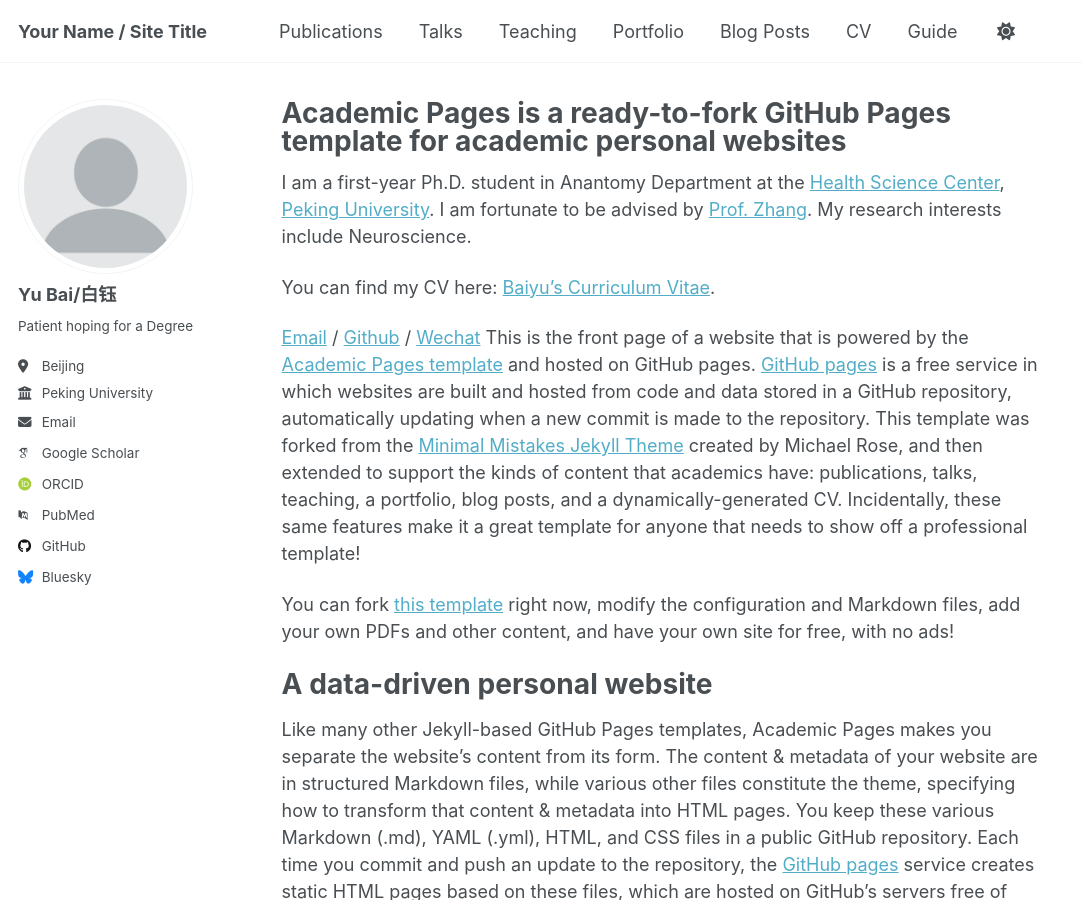
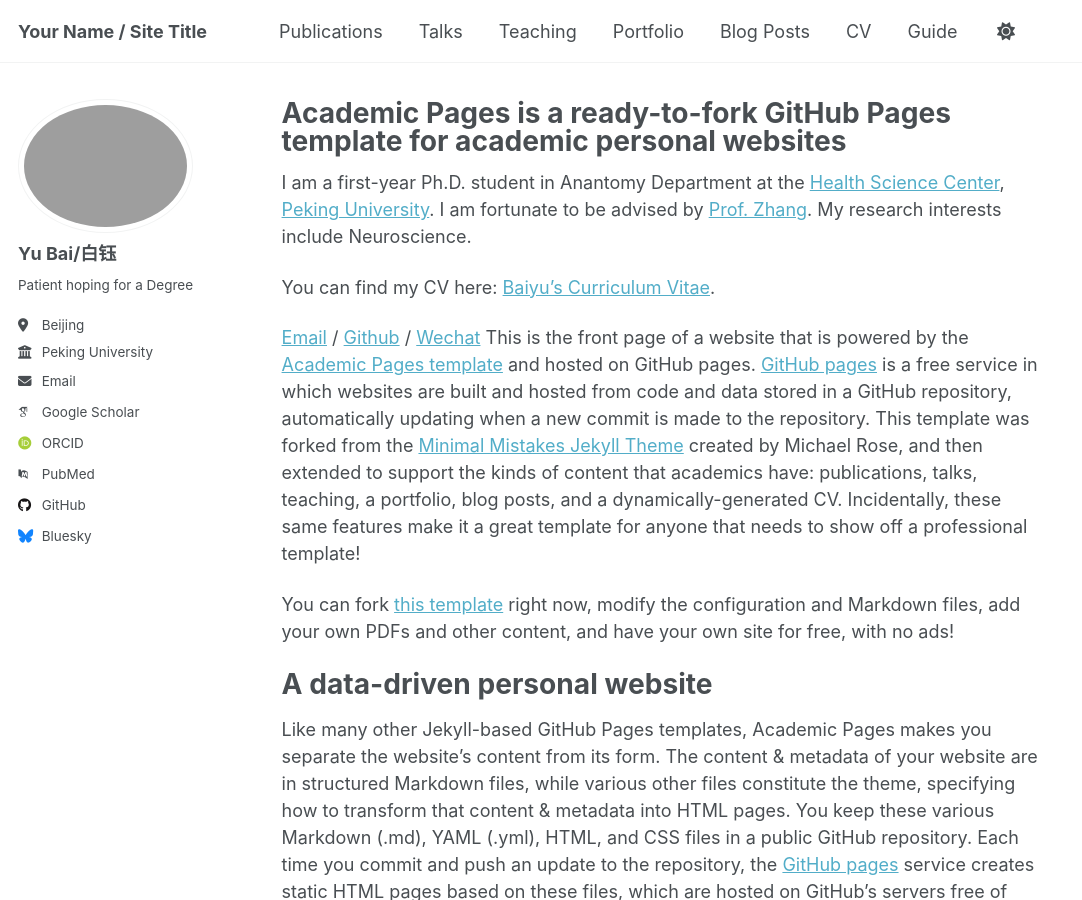
Before and after one commit to Baiyululu/Baiyululu.github.io, a Jekyll site: the page built from _pages/about.md, in a window 1280 px wide and 900 px high. Shown: the whole window, without its empty margins (0-1082 px from the left). Built offline with Jekyll 4.4.1, drawn with Linux system fonts in a browser that asks for light colours; some web fonts are replaced; a script that is not in the unit is left out.

Commit message:
Update _config.yml

```diff
--- a/_config.yml
+++ b/_config.yml
@@ -23,7 +23,7 @@ repository               : "Baiyululu/Baiyululu.github.io"
 #               Additional customization can be done by editing /_includes/author-profile.html
 author:
   # Biographic information
-  avatar           : "profile.png"
+  avatar           : "github头像.png"
   name             : "Yu Bai/白钰"
   pronouns         :
   bio              : "Patient hoping for a Degree"
```
